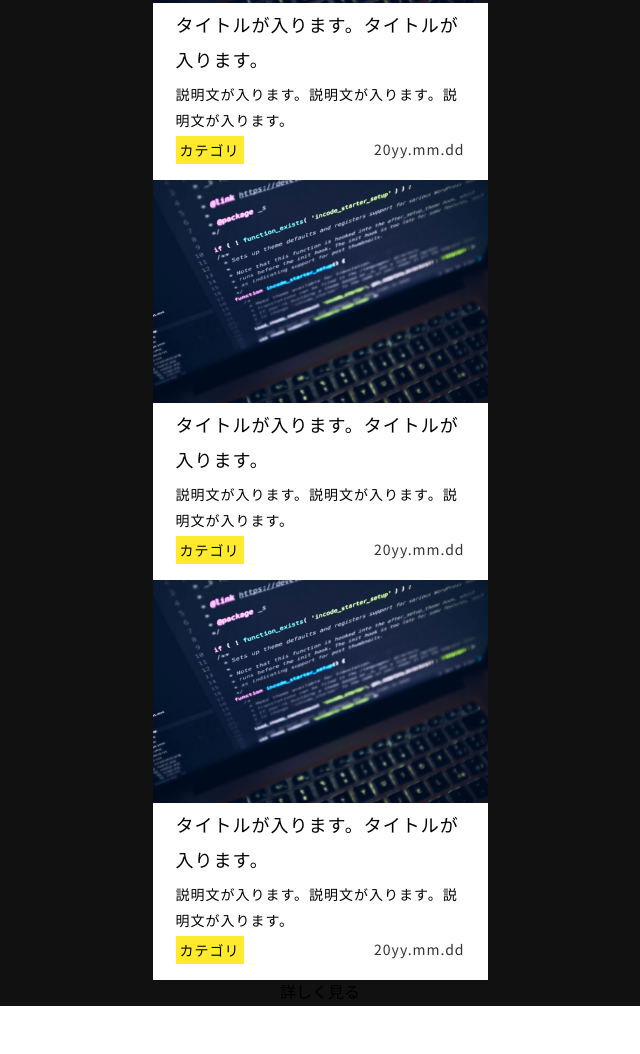
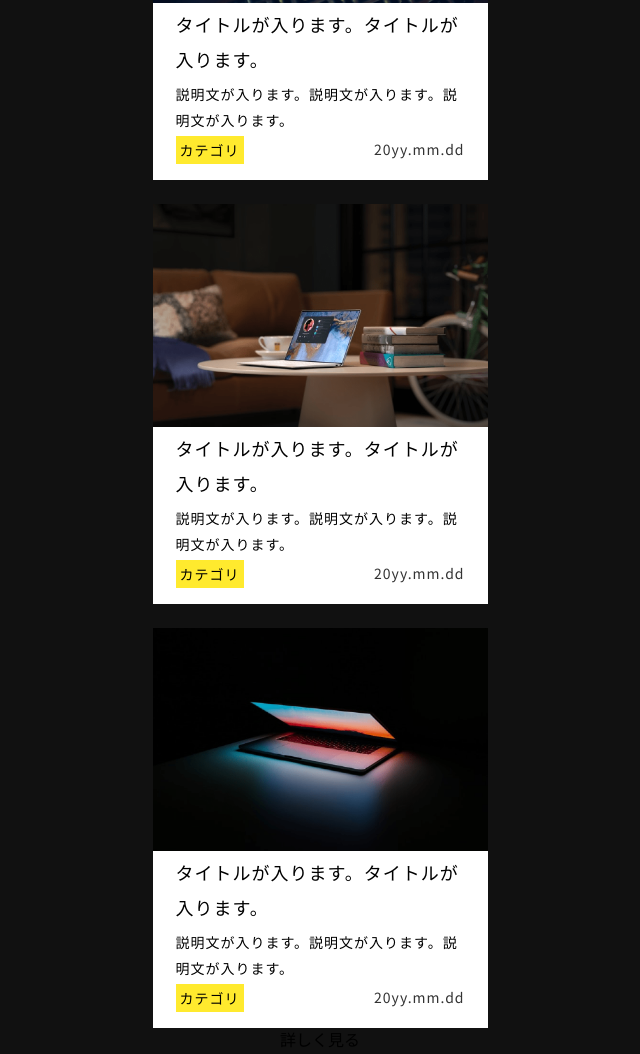
Before and after one commit to hidekiw1971/m-anken-005, a website: page index.html in a window 1280 px wide. Shown: the part 351-1405 px from the top of the page, without its empty margins (320-960 px from the left). Before the commit the page ends 1357 px from the top, so only its background shows below. Drawn offline with nearby package versions, Linux system fonts and the light colour scheme.

Commit message:
2022/4/14 sp サイズ完成（バッジも完成）。

```diff
--- a/index.html
+++ b/index.html
@@ -43,11 +43,11 @@
               <div class="blog__content--inner">
                 <!-- card1 s -->
                 <div class="card">
-                  <div class="card--inner">
+                  <div class="card__inner">
                     <div class="card__badge">
                       <div class="card__badge--inner"><span>New</span></div>
                       <div class="card__img">
-                        <div class="card__img--inner"></div>
+                        <div class="card__img--inner card__img1"></div>
                       </div>
                       <div class="card__contents">
                         <div class="card__contents--inner">
@@ -75,11 +75,11 @@
                 <!-- card1 e -->
                 <!-- card2 s -->
                 <div class="card">
-                  <div class="card--inner">
+                  <div class="card__inner">
                     <!-- <div class="card__badge"> -->
                     <!-- <div class="card__badge--inner"><span>New</span></div> -->
                     <div class="card__img">
-                      <div class="card__img--inner"></div>
+                      <div class="card__img--inner card__img2"></div>
                     </div>
                     <div class="card__contents">
                       <div class="card__contents--inner">
@@ -107,11 +107,11 @@
                 <!-- card2 e -->
                 <!-- card3 s -->
                 <div class="card">
-                  <div class="card--inner">
+                  <div class="card__inner card__inner--last">
                     <!-- <div class="card__badge"> -->
                     <!-- <div class="card__badge--inner"><span>New</span></div> -->
                     <div class="card__img">
-                      <div class="card__img--inner"></div>
+                      <div class="card__img--inner card__img3"></div>
                     </div>
                     <div class="card__contents">
                       <div class="card__contents--inner">
--- a/src/sass/module/card/_card__img--inner.scss
+++ b/src/sass/module/card/_card__img--inner.scss
@@ -1,5 +1,5 @@
 @use "global" as *;
-.card__img--inner {
+.card__img--inner.card__img1 {
   // size
   display: block;
   width: 100%;
@@ -18,3 +18,43 @@
   @include mq(xl) {
   }
 }
+
+.card__img--inner.card__img2 {
+  // size
+  display: block;
+  width: 100%;
+  height: 100%;
+  // decoration
+  background-image: url(/images/Rectangle2@3x.png);
+  background-size: cover;
+  background-repeat: no-repeat;
+  // ajustment -> `.card__img`
+  position: absolute;
+  top: 0;
+  left: 0;
+
+  @include mq(md) {
+  }
+  @include mq(xl) {
+  }
+}
+
+.card__img--inner.card__img3 {
+  // size
+  display: block;
+  width: 100%;
+  height: 100%;
+  // decoration
+  background-image: url(/images/Rectangle3@3x.png);
+  background-size: cover;
+  background-repeat: no-repeat;
+  // ajustment -> `.card__img`
+  position: absolute;
+  top: 0;
+  left: 0;
+
+  @include mq(md) {
+  }
+  @include mq(xl) {
+  }
+}
--- a/src/sass/module/card/_card__inner.scss
+++ b/src/sass/module/card/_card__inner.scss
@@ -1,7 +1,18 @@
 @use "global" as *;
 .card__inner {
+  // space
+  padding-bottom: rem(24);
   @include mq(md) {
   }
   @include mq(xl) {
   }
 }
+
+.card__inner--last {
+  // space
+  padding-bottom: rem(0);
+  @include mq(md) {
+  }
+  @include mq(xl) {
+  }
+}
```
Also changed, not shown: README.md, css/styles.css, 1 other file.
